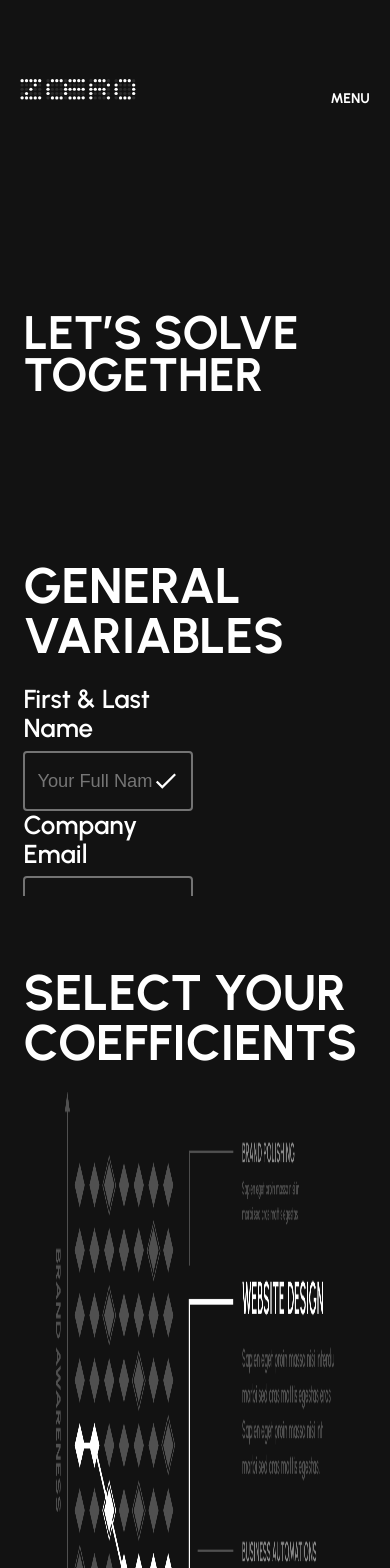
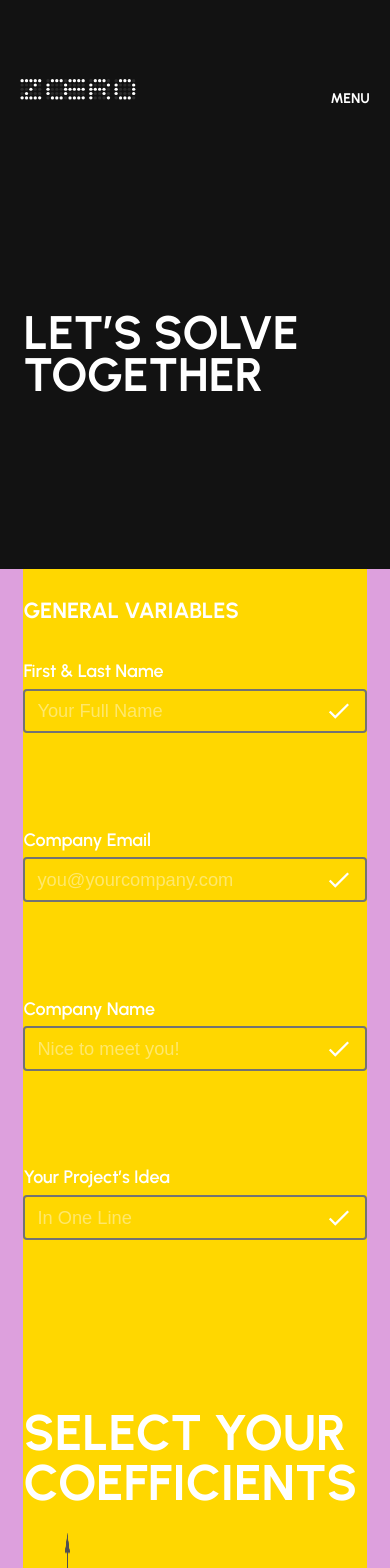
Before and after one commit to ivantrejoc/zoerowebsite, a React (Vite) app: page /contact in a window 390 px wide. Shown: the top 1568 px of the page. Built offline with nearby package versions, Linux system fonts and the light colour scheme.

Commit message:
contact/form-responsive

```diff
--- a/src/pages/Contact.jsx
+++ b/src/pages/Contact.jsx
@@ -104,6 +104,7 @@ const Contact = () => {
       <Box
         id="form-container"
         sx={{
+          background: "plum",
           display: "flex",
           justifyContent: "start",
           alignItems: "center",
@@ -113,11 +114,16 @@ const Contact = () => {
           overflowX: "0px",
           height: "140vh",
           maxHeight: "140vh",
-          marginBottom: 10
+          marginBottom: 10,
+          [theme.breakpoints.down("xxl")]: {
+            height: "500vh",
+            maxHeight: "500vh"
+          }
         }}
       >
         <Box
           sx={{
+            background: "gold",
             display: "flex",
             justifyContent: "start",
             alignItems: "start",
@@ -138,12 +144,34 @@ const Contact = () => {
               width: "100%",
               height: "10vh",
               padding: "5vh 0 5vh 0",
-              gap: "55%",
               maxHeight: "10vh",
-              marginBottom: 4
+              marginBottom: 4,
+              [theme.breakpoints.down("md")]: {
+                marginBottom: 2
+              },
+              [theme.breakpoints.down("sm")]: {
+                marginBottom: 1
+              }
             }}
           >
-            <Typography variant="h2" component="h2">
+            <Typography
+              variant="h2"
+              component="h2"
+              sx={{
+                [theme.breakpoints.down("xxl")]: {
+                  width: "60%"
+                },
+                [theme.breakpoints.down("md")]: {
+                  width: "80%"
+                },
+                [theme.breakpoints.down("sm")]: {
+                  fontSize: "1.375rem"
+                },
+                [theme.breakpoints.down("xxs")]: {
+                  fontSize: "1.175rem"
+                }
+              }}
+            >
               GENERAL VARIABLES
             </Typography>
           </Box>
@@ -157,12 +185,23 @@ const Contact = () => {
               height: "25vh",
               padding: 0,
               overflowX: "hidden",
-              marginBottom: 10
+              marginBottom: 10,
+              [theme.breakpoints.down("xxl")]: {
+                height: "33vh"
+              },
+              [theme.breakpoints.down("md")]: {
+                height: "95vh"
+              },
+              [theme.breakpoints.down("sm")]: {
+                height: "80vh"
+              }
             }}
           >
             <Grid
               item
-              xs={5.93}
+              xxs={12}
+              lg={5.91}
+              xxxl={5.93}
               sx={{
                 height: "fit-content",
                 display: "flex",
@@ -176,7 +215,14 @@ const Contact = () => {
               <Typography
                 variant="formLabel"
                 component="h3"
-                sx={{ marginBottom: 1, padding: 0, marginLeft: 0 }}
+                sx={{
+                  marginBottom: 1,
+                  padding: 0,
+                  marginLeft: 0,
+                  [theme.breakpoints.down("sm")]: {
+                    fontSize: "1.125rem"
+                  }
+                }}
               >
                 First & Last Name
               </Typography>
@@ -195,6 +241,9 @@ const Contact = () => {
                     },
                     "&.Mui-focused fieldset": {
                       borderColor: "green"
+                    },
+                    [theme.breakpoints.down("sm")]: {
+                      height: "2.75rem"
                     }
                   }
                 }}
@@ -205,7 +254,9 @@ const Contact = () => {
             </Grid>
             <Grid
               item
-              xs={5.93}
+              xxs={12}
+              lg={5.91}
+              xxxl={5.93}
               sx={{
                 height: "fit-content",
                 padding: 0,
@@ -215,7 +266,12 @@ const Contact = () => {
               <Typography
                 variant="formLabel"
                 component="h3"
-                sx={{ marginBottom: 1 }}
+                sx={{
+                  marginBottom: 1,
+                  [theme.breakpoints.down("sm")]: {
+                    fontSize: "1.125rem"
+                  }
+                }}
               >
                 Company Email
               </Typography>
@@ -234,6 +290,9 @@ const Contact = () => {
                     },
                     "&.Mui-focused fieldset": {
                       borderColor: "green"
+                    },
+                    [theme.breakpoints.down("sm")]: {
+                      height: "2.75rem"
                     }
                   }
                 }}
@@ -244,7 +303,9 @@ const Contact = () => {
             </Grid>
             <Grid
               item
-              xs={5.93}
+              xxs={12}
+              lg={5.91}
+              xxxl={5.93}
               sx={{
                 height: "fit-content",
                 padding: 0,
@@ -254,7 +315,12 @@ const Contact = () => {
               <Typography
                 variant="formLabel"
                 component="h3"
-                sx={{ marginBottom: 1 }}
+                sx={{
+                  marginBottom: 1,
+                  [theme.breakpoints.down("sm")]: {
+                    fontSize: "1.125rem"
+                  }
+                }}
               >
                 Company Name
               </Typography>
@@ -273,6 +339,9 @@ const Contact = () => {
                     },
                     "&.Mui-focused fieldset": {
                       borderColor: "green"
+                    },
+                    [theme.breakpoints.down("sm")]: {
+                      height: "2.75rem"
                     }
                   }
                 }}
@@ -283,7 +352,9 @@ const Contact = () => {
             </Grid>
             <Grid
               item
-              xs={5.93}
+              xxs={12}
+              lg={5.91}
+              xxxl={5.93}
               sx={{
                 height: "fit-content",
                 padding: 0,
@@ -293,7 +364,12 @@ const Contact = () => {
               <Typography
                 variant="formLabel"
                 component="h3"
-                sx={{ marginBottom: 1 }}
+                sx={{
+                  marginBottom: 1,
+                  [theme.breakpoints.down("sm")]: {
+                    fontSize: "1.125rem"
+                  }
+                }}
               >
                 Your Project’s Idea
               </Typography>
@@ -312,6 +388,9 @@ const Contact = () => {
                     },
                     "&.Mui-focused fieldset": {
                       borderColor: "green"
+                    },
+                    [theme.breakpoints.down("sm")]: {
+                      height: "2.75rem"
                     }
                   }
                 }}
```
